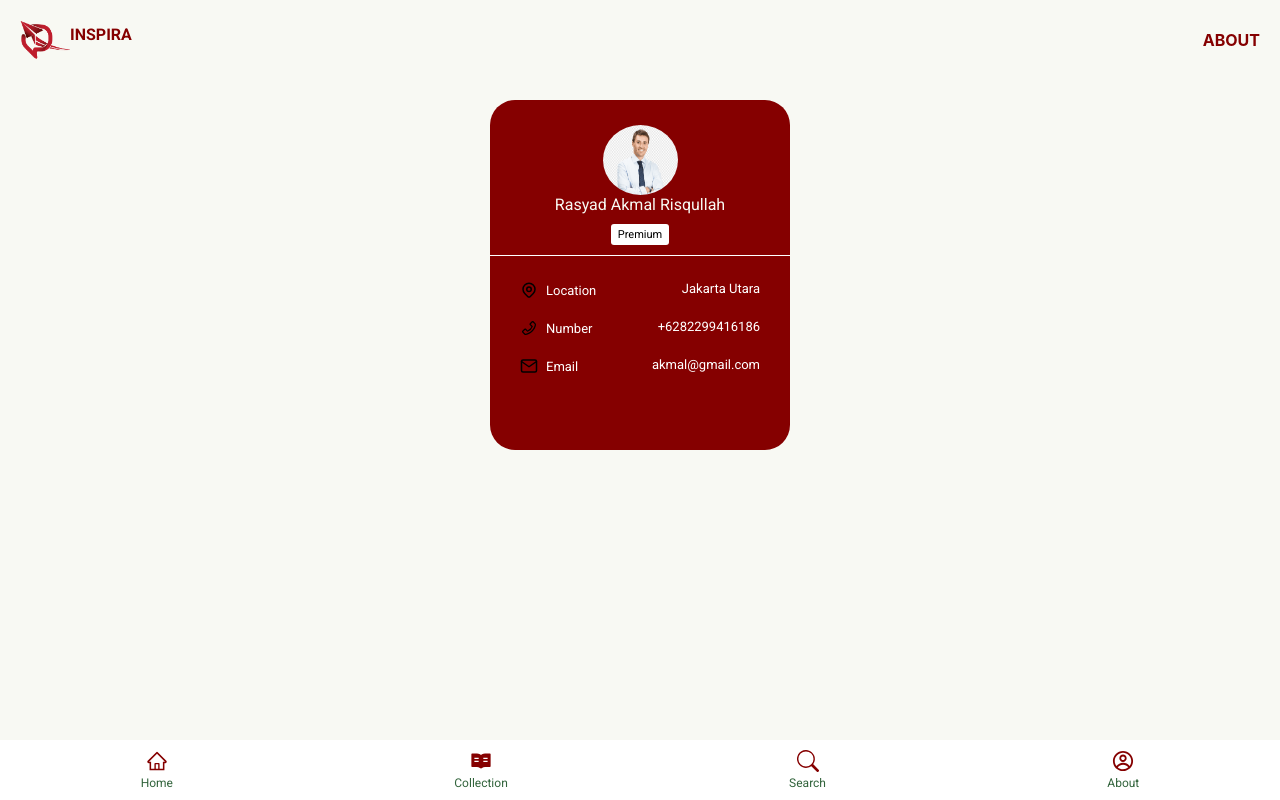
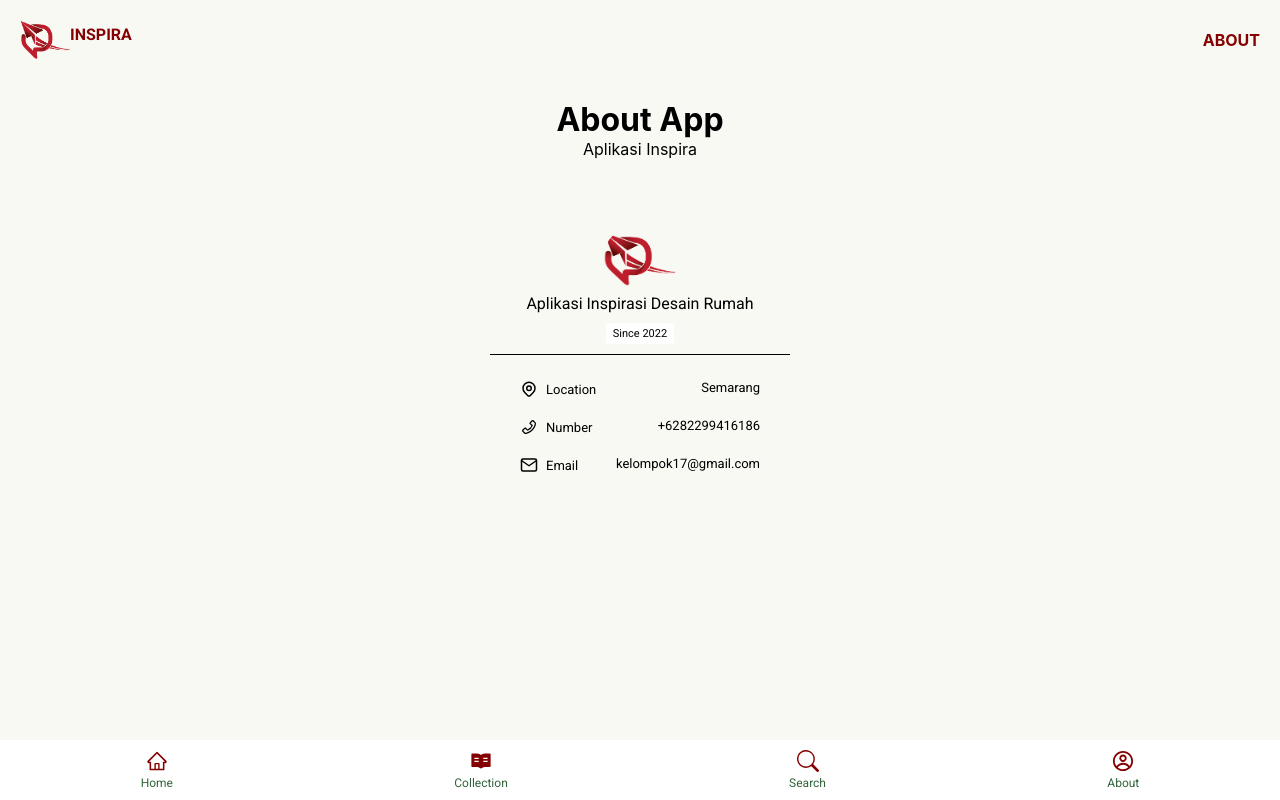
Before and after one commit to RasyadAkmal/inspira_ta, a React (Create React App) app: page /About in a window 1280 px wide. Built offline with nearby package versions, Linux system fonts and the light colour scheme; a web font is replaced by a local one.

Commit message:
Selesai components Rasyad

```diff
--- a/src/About/About.css
+++ b/src/About/About.css
@@ -16,12 +16,9 @@
     display: flex;
     width: 300px;
     height: 350px;
-    background-color: #850000;
-    border-radius: 25px;
     align-items: center;
     margin: 10px 0;
     font-family: 'Roboto', sans-serif;
-    color: #F8F9F3;
     margin-top: 20px;
 }
 
@@ -46,25 +43,22 @@
     justify-content: space-between;
     margin-bottom: 20px;
     font-size: 13px;
-    color: #ffffff;
   }
 
   .info {
     display: flex;
     align-items: center;
     gap: 8px;
-    color: white;
   }
 
   .line {
     margin-bottom: 25px;
     height: 1px;
     width: 100%;
-    background-color: #ffffff;
+    background-color: #000000;
   }
 
   .prak{
-    color: #F8F9F3;
     margin-top: 10px;
     font-size: 15px;
   }
--- a/src/About/About.js
+++ b/src/About/About.js
@@ -4,24 +4,29 @@ import {FiMail} from "react-icons/fi"
 import {HiOutlineLocationMarker} from "react-icons/hi"
 import {AiOutlinePhone} from "react-icons/ai"
 import {Navbar} from "../Components/Navbar/Navbar.js";
+import {Hero} from "../Components/Hero/Hero.js";
 
 class About extends React.Component{
     render(){
         return(
             <div>
                 <Navbar pages="ABOUT"/>
+                <Hero
+                    title="About App"
+                    caption="Aplikasi Inspira"
+                />
                 <div className="containerabout">
                     <div className="about">
-                        <img src="/fotome.png" alt="profile"/>
-                        <p>Rasyad Akmal Risqullah</p>
-                        <div className="student">Premium</div>
+                        <img src="/inspira.png" alt="logo"/>
+                        <p>Aplikasi Inspirasi Desain Rumah</p>
+                        <div className="student">Since 2022</div>
                         <div className="line"></div>
                         <div className="location">
                             <p className="info">
                                 <HiOutlineLocationMarker className = "about-icon" size="18px" color="#484d49" />
                                 Location
                             </p>
-                            <p>Jakarta Utara</p>
+                            <p>Semarang</p>
                         </div>
                         <div className="location">
                             <p className="info">
@@ -35,7 +40,7 @@ class About extends React.Component{
                                 <FiMail className = "about-icon" size="18px" color="#484d49" />
                                 Email
                             </p>
-                            <p>akmal@gmail.com</p>
+                            <p>kelompok17@gmail.com</p>
                         </div>
                     </div>
                 </div>
--- /dev/null
+++ b/src/Components/Card/Card.css
@@ -0,0 +1,27 @@
+.box{
+    display: flex;
+    flex-direction: column;
+    justify-content: center;
+    align-items: center;
+    border: 1px solid rgba(0, 0, 0, 0.3);
+    width: 200px;
+    height: 300px;
+    padding: 10px;
+    box-shadow: 0 0 5px rgba(0, 0, 0, 0.5);
+    border-radius: 10px;
+    margin-bottom: 20px;
+    margin-left: 20px;
+    color: rgb(0,0,0);
+}
+
+.box:hover {
+    background-color: #850000;
+    color: #ffffff;
+}
+
+.box h2{
+    font-family: 'Roboto', sans-serif;
+    margin-top: 6px;
+    text-align: center;
+    color: black;
+}
--- /dev/null
+++ b/src/Components/Card/Card.js
@@ -0,0 +1,15 @@
+import "./Card.css";
+import { NavLink } from "react-router-dom";
+
+export function Card({id,image,nama}){
+    return(
+        <div class="box">
+            <NavLink
+            to={`/Cardsdetails/${id}`}
+            >
+            <img class="img-list" src={image} alt="" />
+            </NavLink>
+            <h2>{nama}</h2>
+        </div>
+    )
+}
--- /dev/null
+++ b/src/Components/Hero/Hero.css
@@ -0,0 +1,8 @@
+.hero{
+    display: flex;
+    text-align: center;
+    flex-direction: column;
+    justify-content: center;
+    margin-top: 20px;
+    margin-bottom: 20px;
+}
--- /dev/null
+++ b/src/Components/Hero/Hero.js
@@ -0,0 +1,10 @@
+import "./Hero.css";
+
+export function Hero({title,caption}){
+    return(
+        <div class="hero">
+            <h1>{title}</h1>
+            <p>{caption}</p>
+        </div>
+    )
+}
--- a/src/Main/Main.css
+++ b/src/Main/Main.css
@@ -22,32 +22,7 @@
     height: 120px
 }
 
-.box{
-    display: flex;
-    flex-direction: column;
-    justify-content: center;
-    align-items: center;
-    border: 1px solid rgba(0, 0, 0, 0.3);
-    width: 200px;
-    height: 300px;
-    padding: 10px;
-    box-shadow: 0 0 5px rgba(0, 0, 0, 0.5);
-    border-radius: 10px;
-    margin-bottom: 20px;
-    margin-left: 20px;
-}
 
-.box:hover {
-    background-color: #850000;
-    color: white;
-}
-
-.box h2{
-    font-family: 'Roboto', sans-serif;
-    margin-top: 6px;
-    text-align: center;
-    color: black;
-}
 
 .item-container{
     display: flex;
--- a/src/Main/Main.js
+++ b/src/Main/Main.js
@@ -3,6 +3,8 @@ import "./Main.css";
 import axios from "axios";
 import { NavLink } from "react-router-dom";
 import {Navbar} from "../Components/Navbar/Navbar.js";
+import {Hero} from "../Components/Hero/Hero.js";
+import {Card} from "../Components/Card/Card.js";
 
 function Main(props) {
   const [data, setData] = useState([]);
@@ -37,17 +39,7 @@ function Main(props) {
       <div className="item-container">
         {data.map((item) => {
           return (
-            <div class="box" key={item.id}>
-              <NavLink
-                to={`/Cardsdetails/${item.id}`}
-                onClick={() =>
-                  history.push(`/Cardsdetails/${item.id}`)
-                }
-              >
-              <img class="img-list" src={item.image} alt="" />
-              </NavLink>
-              <h2>{item.nama}</h2>
-            </div>
+            <Card key={item.id} id={item.id} image={item.image} nama={item.nama}/>
           );
         })}
       </div>
@@ -70,6 +62,10 @@ function Main(props) {
   return (
     <div>
       <Navbar pages="MAIN"></Navbar>
+      <Hero
+        title="Referensi"
+        caption="Berikut ini adalah beberapa referensi pilihan"
+      />
       <div className="render-container">
         {renderError()}
         {isLoading ? (
--- a/src/Search/Search.css
+++ b/src/Search/Search.css
@@ -9,14 +9,15 @@
   display: flex;
   justify-content: center;
   align-items: center;
+  margin-top: 30px;
 }
 
 .item-container1 {
   display: flex;
   justify-content: center;
   align-items: center;
+  margin-top: 35px;
 }
-
 
 .search-input{
   text-align: center;
@@ -30,34 +31,7 @@
   align-items: center;
 }
 
-.search-container img {
+#search {
   width: 5%;
   margin-right: 10px;
 }
-
-.showsearch {
-  margin-left: 15px;
-  margin-top: 30px;
-  background-color: #ffffff;
-  padding: 25px;
-  display: flex;
-  align-items: center;
-  justify-content: center;
-  flex-direction: column;
-  width: 225px;
-  border: 0.5px solid #c0c0c0;
-  border-radius: 20px;
-  color:rgb(0, 0, 0);
-}
-
-.showsearch:hover {
-  background-color: #850000;
-  color: #ffffff;
-}
-
-.showsearch img {
-  width: 100%;
-  margin-left: 7px;
-  border-radius: 10px;
-  margin-bottom: 15px;
-}
--- a/src/Search/Search.js
+++ b/src/Search/Search.js
@@ -3,6 +3,8 @@ import axios from "axios";
 import "./Search.css"
 import { NavLink } from "react-router-dom";
 import {Navbar} from "../Components/Navbar/Navbar.js";
+import {Hero} from "../Components/Hero/Hero.js";
+import {Card} from "../Components/Card/Card.js";
 
 const Search = () => {
   const [data, setData] = useState([]);
@@ -37,16 +39,7 @@ const Search = () => {
           <div className="item-container1">
             {data.map((item, index) => {
                 return (
-                    <div key={index}>
-                        <NavLink to={`/Cardsdetails/${item.id}`}>
-                            <div class="showsearch">
-                              <img className="imgsearch" src={item.image}/>
-                              <div className="search-name">
-                                <p>{item.nama}</p>
-                              </div>
-                            </div>
-                        </NavLink>
-                    </div>
+                  <Card key={item.id} id={item.id} image={item.image} nama={item.nama}/>
                 );
           })}
         </div>
@@ -69,6 +62,10 @@ const Search = () => {
   return (
     <div>
       <Navbar pages="SEARCH"/>
+      <Hero
+        title="Cari Referensi"
+        caption="Silahkan cari referensi berdasarkan kata kunci"
+      />
       <div className="search-container">
         {renderError()}
         {isLoading ? (
```
